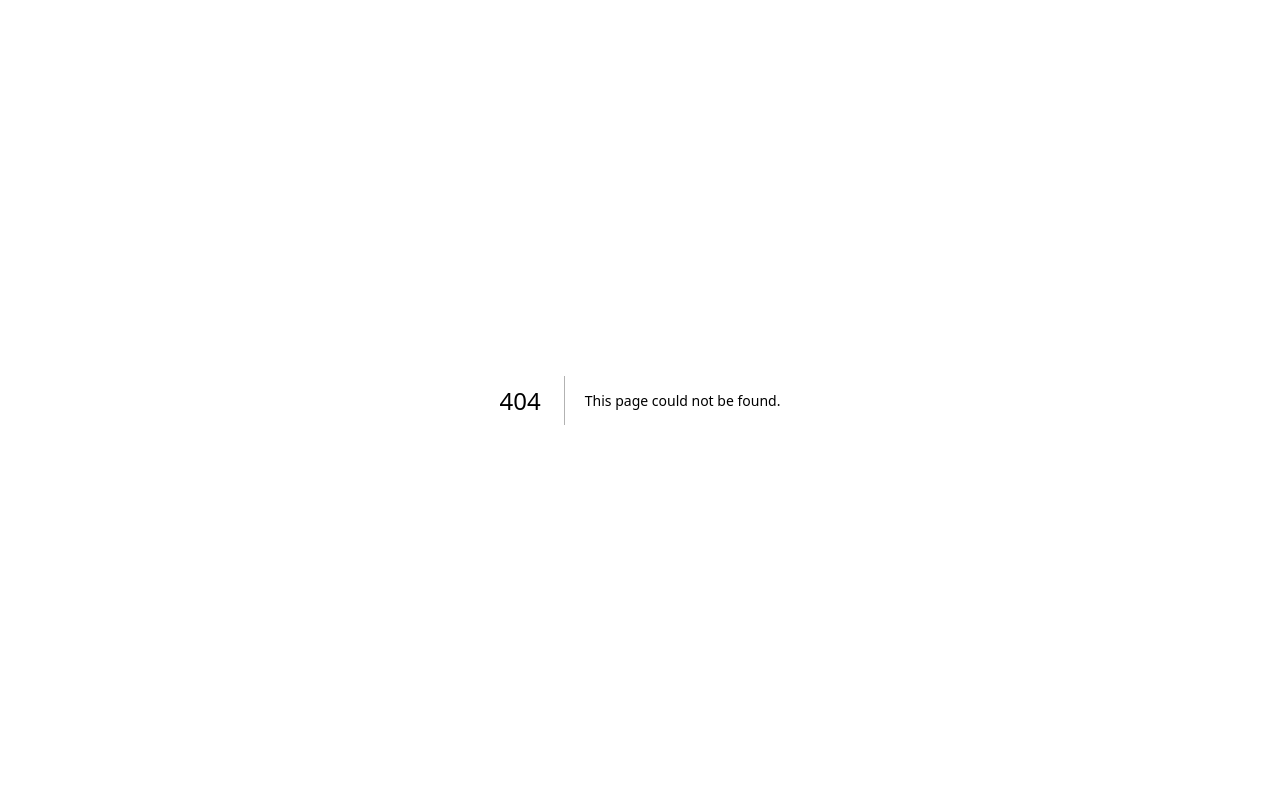
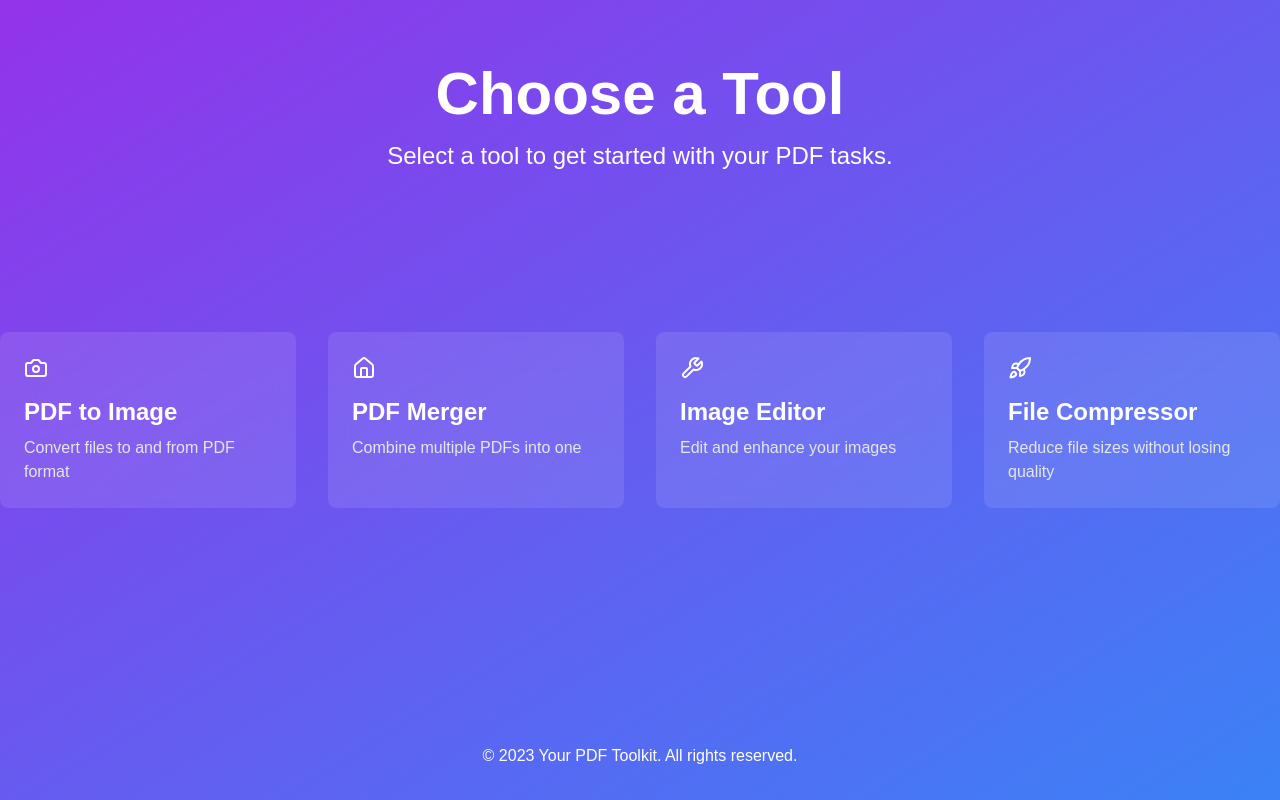
Before and after one commit to Jackdrakes/ilovepfd-frontend, a Next.js app: page /tools in a window 1280 px wide. Before the commit this address had no page. Built offline with nearby package versions, Linux system fonts and the light colour scheme.

Commit message:
ADD:
Landing page, tools page, dynamic icon imports from lucide-react

```diff
--- a/next.config.mjs
+++ b/next.config.mjs
@@ -1,6 +1,7 @@
 /** @type {import('next').NextConfig} */
 const nextConfig = {
-    crossOrigin: 'anonymous'
+    crossOrigin: 'anonymous',
+    transpilePackages: ['lucide-react'] // add this
 };
 
 export default nextConfig;
--- /dev/null
+++ b/src/app/(root)/tools/page.tsx
@@ -0,0 +1,9 @@
+import ToolsPage from "@/components/ToolsPage";
+
+export default function Home() {
+  return (
+    <div>
+      <ToolsPage />
+    </div>
+  );
+}
--- a/src/app/page.tsx
+++ b/src/app/page.tsx
@@ -1,8 +1,9 @@
+import LandingPage from "@/components/LandingPage";
 
 export default function Home() {
   return (
     <div>
-      Landing Page
+      <LandingPage />
     </div>
   );
 }
--- /dev/null
+++ b/src/components/Icon.tsx
@@ -0,0 +1,21 @@
+import dynamic  from 'next/dynamic';
+import { LucideProps } from 'lucide-react';
+import dynamicIconImports from 'lucide-react/dynamicIconImports';
+
+// interface IconProps {
+//   name: string;
+//   color?: string;
+//   size?: number;
+// }
+
+interface IconProps extends LucideProps {
+    name: keyof typeof dynamicIconImports;
+}
+
+const Icon = ({ name, ...props }: IconProps) => {
+  const LucideIcon = dynamic(dynamicIconImports[name]);
+
+  return <LucideIcon {...props} />;
+};
+
+export default Icon;
--- /dev/null
+++ b/src/components/LandingPage.tsx
@@ -0,0 +1,50 @@
+// landing page component
+import React from 'react';
+import Link from 'next/link';
+import { Camera, Home, Wrench, Rocket } from 'lucide-react';
+
+interface Tool {
+  name: string;
+  icon: 'camera' | 'home' | 'wrench' | 'rocket';
+  description: string;
+}
+
+const tools: Tool[] = [
+  { name: 'PDF Converter', icon: 'camera', description: 'Convert files to and from PDF format' },
+  { name: 'PDF Merger', icon: 'home', description: 'Combine multiple PDFs into one' },
+  { name: 'Image Editor', icon: 'wrench', description: 'Edit and enhance your images' },
+  { name: 'File Compressor', icon: 'rocket', description: 'Reduce file sizes without losing quality' },
+];
+
+export default function LandingPage() {
+  return (
+    <div className="min-h-screen flex flex-col bg-gradient-to-br from-purple-600 to-blue-500 text-white">
+      <header className="container mx-auto py-16 text-center">
+        <h1 className="text-6xl font-bold mb-4">Your Ultimate PDF Toolkit</h1>
+        <p className="text-2xl mb-8">All the tools you need to work with PDFs and more, in one place.</p>
+        <Link href="/tools" className="bg-white text-purple-600 px-8 py-3 rounded-full text-xl font-semibold hover:bg-opacity-90 transition duration-300">
+          Get Started
+        </Link>
+      </header>
+
+      <main className=" flex-grow container mx-auto py-16">
+        <h2 className="text-4xl font-bold text-center mb-12">Our Tools</h2>
+        <div className="grid grid-cols-1 md:grid-cols-2 lg:grid-cols-4 gap-8">
+          {tools.map((tool, index) => (
+            <div key={index} className="bg-white bg-opacity-10 p-6 rounded-lg backdrop-filter backdrop-blur-lg hover:bg-opacity-20 transition duration-300">
+              <div className="text-4xl mb-4">
+                {tool.icon === 'camera' ? <Camera /> : tool.icon === 'home' ? <Home /> : tool.icon === 'wrench' ? <Wrench /> : <Rocket />}
+              </div>
+              <h3 className="text-2xl font-semibold mb-2">{tool.name}</h3>
+              <p className="text-gray-200">{tool.description}</p>
+            </div>
+          ))}
+        </div>
+      </main>
+
+      <footer className="container mx-auto py-8 text-center">
+        <p>&copy; 2023 Your PDF Toolkit. All rights reserved.</p>
+      </footer>
+    </div>
+  );
+}
--- a/src/components/PdftoImages.tsx
+++ b/src/components/PdftoImages.tsx
@@ -64,7 +64,8 @@ const PdftoImagesPage = () => {
   };
 
   return (
-    <main className="min-h-screen bg-gradient-to-br from-purple-600 to-blue-500 flex flex-col items-center justify-center p-4">
+    <div className="flex flex-col">
+      <main className="flex-grow min-h-screen bg-gradient-to-br from-purple-600 to-blue-500 flex flex-col items-center justify-center p-4">
         <div className="max-w-md w-full bg-white rounded-2xl shadow-xl overflow-hidden">
           <div className="p-8">
             <h1 className="text-4xl font-bold text-center text-gray-800 mb-6">
@@ -103,10 +104,11 @@ const PdftoImagesPage = () => {
             )}
           </div>
         </div>
-      <footer className="mt-8 text-center text-white">
+        {/* <footer className="mt-8 text-center text-white">
           <p>&copy; 2023 PDF to Image Converter. All rights reserved.</p>
-      </footer>
+        </footer> */}
       </main>
+    </div>
   );
 }
 
--- /dev/null
+++ b/src/components/ToolsPage.tsx
@@ -0,0 +1,54 @@
+// pages/tools.tsx
+import React from 'react';
+import Head from 'next/head';
+import Link from 'next/link';
+import Icon from '@/components/Icon';
+
+
+interface Tool {
+    name: string;
+    icon:  'camera' | 'house' | 'wrench' | 'rocket';
+    description: string;
+    link: string;
+  }
+
+const tools: Tool[] = [
+    { name: 'PDF to Image', icon: 'camera', link:'/pdf2image',description: 'Convert files to and from PDF format' },
+    { name: 'PDF Merger', icon: 'house', link:'',description: 'Combine multiple PDFs into one' },
+    { name: 'Image Editor', icon: 'wrench', link:'',description: 'Edit and enhance your images' },
+    { name: 'File Compressor', icon: 'rocket', link:'',description: 'Reduce file sizes without losing quality' },
+];
+
+const ToolsPage = () => {
+  return (
+    <div className="min-h-screen flex flex-col bg-gradient-to-br from-purple-600 to-blue-500 text-white">
+
+      <header className="container mx-auto py-16 text-center">
+        <h1 className="text-6xl font-bold mb-4">Choose a Tool</h1>
+        <p className="text-2xl mb-8">Select a tool to get started with your PDF tasks.</p>
+      </header>
+
+      <main className="flex-grow container mx-auto py-16">
+        <div className="grid grid-cols-1 md:grid-cols-2 lg:grid-cols-4 gap-8">
+          {tools.map((tool, index) => (
+            <div key={index} className="bg-white bg-opacity-10 p-6 rounded-lg backdrop-filter backdrop-blur-lg hover:bg-opacity-20 transition duration-300">
+              <Link href={tool.link}>
+                  <div className="text-4xl mb-4">
+                    <Icon name={tool.icon} />
+                  </div>
+                  <h3 className="text-2xl font-semibold mb-2">{tool.name}</h3>
+                  <p className="text-gray-200">{tool.description}</p>
+              </Link>
+            </div>
+          ))}
+        </div>
+      </main>
+
+      <footer className="container mx-auto py-8 text-center">
+        <p>&copy; 2023 Your PDF Toolkit. All rights reserved.</p>
+      </footer>
+    </div>
+  );
+};
+
+export default ToolsPage;
```
Also changed, not shown: package.json (+6 -5 lines), 1 other file (tests, documents, lock files or other folders). Lines whose indentation alone changed are shown as unchanged.
